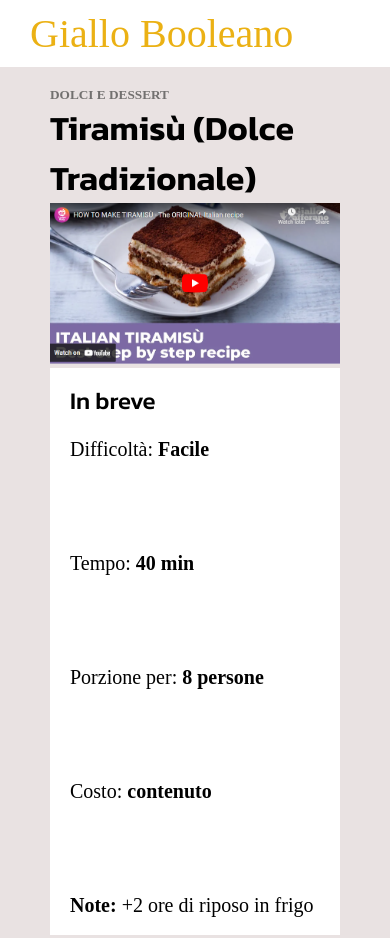
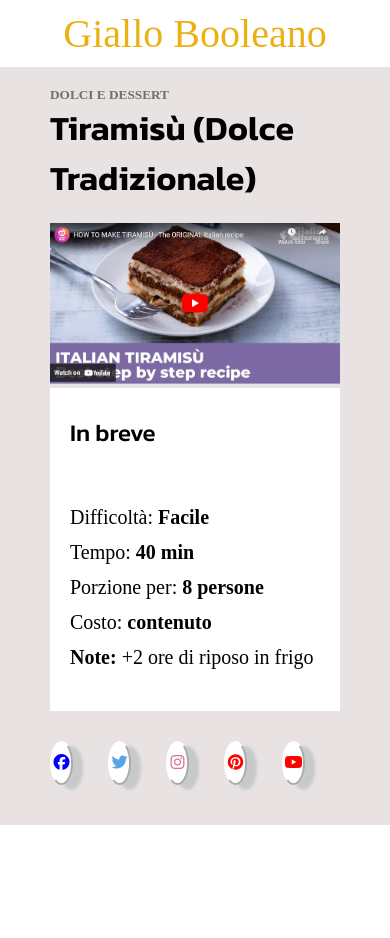
Before and after one commit to MattiaEsposito98/htmlcss-responsive-layout, a plain HTML site: page index.html in a window 390 px wide. Shown: the top 938 px of the page. After the commit the page ends 844 px from the top, so only its background shows below. Drawn offline with Linux system fonts and the light colour scheme; a web font is replaced by a local one.

Commit message:
add responsive mobile

```diff
--- a/index.html
+++ b/index.html
@@ -15,7 +15,9 @@
 <body>
   <header>
     <nav>
-      <h1 class=" header-title"> <a href=""> Giallo Booleano</h1> </a>
+      <a href="">
+        <h1 class=" header-title"> Giallo Booleano</h1>
+      </a>
     </nav>
   </header>
 
@@ -24,8 +26,8 @@
     <section class="hero">
       <div class="container-hero">
         <div>
-          <h5>DOLCI E DESSERT</h5> <br>
-          <h1>Tiramisù (Dolce Tradizionale)</h1> <br>
+          <h5>DOLCI E DESSERT</h5>
+          <h1>Tiramisù <span> (Dolce Tradizionale)</span></h1>
         </div>
         <div class="row">
           <div class="col-70">
@@ -33,7 +35,7 @@
           </div>
           <div class="col-30">
             <div class="card-details">
-              <h2>In breve </h2> <br> <br>
+              <h2>In breve </h2>
               <ul>
                 <li>Difficoltà: <strong>Facile</strong></li>
                 <li>Tempo: <strong>40 min</strong></li>
@@ -46,23 +48,27 @@
         </div>
 
         <!-- Container per i bottoni -->
-
         <div class="container-btn">
           <div class="row">
             <div class="col-20">
-              <button class="btn-social"><i class="fa-brands fa-facebook"></i> <a href=""> <strong> <span>FACEBOOK</span> </strong> </a> </button>
+              <button class="btn-social"><i class="fa-brands fa-facebook"></i> <strong> <span>FACEBOOK</span> </strong>
+              </button>
             </div>
             <div class="col-20">
-              <button class="btn-social"><i class="fa-brands fa-twitter"></i><a href=""> <strong> <span>TWITTER</span> </strong> </a> </button>
+              <button class="btn-social"><i class="fa-brands fa-twitter"></i> <strong> <span>TWITTER</span>
+                </strong></button>
             </div>
             <div class="col-20">
-              <button class="btn-social"><i class="fa-brands fa-instagram"></i><a href=""> <strong> <span>INSTAGRAM</span> </strong> </a> </button>
+              <button class="btn-social"><i class="fa-brands fa-instagram"></i> <strong> <span>INSTAGRAM</span>
+                </strong> </button>
             </div>
             <div class="col-20">
-              <button class="btn-social"><i class="fa-brands fa-pinterest"></i><a href=""> <strong> <span>PINTERESTT</span></strong> </a> </button>
+              <button class="btn-social"><i class="fa-brands fa-pinterest"></i> <strong>
+                  <span>PINTERESTT</span></strong> </button>
             </div>
             <div class="col-20">
-              <button class="btn-social"><i class="fa-brands fa-youtube"></i><a href=""> <strong> <span>YOUTUBE</span></strong> </a> </button>
+              <button class="btn-social"><i class="fa-brands fa-youtube"></i><strong> <span>YOUTUBE</span></strong>
+              </button>
             </div>
           </div>
         </div>
--- a/responsive.css
+++ b/responsive.css
@@ -1,10 +1,6 @@
 /* media queries */
 /* Tablet */
 @media (max-width: 991.99px) {
-  br{
-    display: none;
-  }
-
   .container-hero h1{
     font-family: "Kanit", sans-serif;
     font-weight:600;
@@ -52,6 +48,10 @@
   }
 
   /* Container con bottoni */
+  br{
+    display: none;
+  }
+
   .container-btn{
     width: 100%;
   }
@@ -65,3 +65,44 @@
     display: none;
   }
 }
+
+/* Mobile */
+@media (max-width: 767.99px){
+  .header-title {
+    color: rgb(235, 177, 20);
+    font-family: "Spicy Rice", serif;
+    font-weight: 100;
+    font-style: normal;
+    text-align: center;
+    font-size: 40px;
+  }
+
+.container-hero .row{
+  display: flex;
+}
+
+.card-details{
+  display: flex;
+  flex-direction: column;
+}
+
+.card-details h2{
+  margin: 12px 0;
+}
+
+.card-details ul, li {
+display: block;
+margin: 12px 0;
+}
+
+.btn-social {
+  line-height: 40px;
+  border-radius: 50%;
+  width: 40%;
+  font-size: 16px;
+  background-color: white;
+  border-color: white;
+  box-shadow: 10px 5px 3px rgb(199, 201, 202);
+  cursor: pointer;
+}
+}
--- a/style.css
+++ b/style.css
@@ -45,6 +45,7 @@ main {
   font-weight: 700;
   font-style: normal;
   font-size: 44px;
+  margin-bottom: 20px;
 }
 
 .container-hero {
@@ -78,12 +79,13 @@ main {
   font-family: "Kanit", sans-serif;
   font-weight: 500;
   font-style: normal;
+  margin-bottom: 20px;
 }
 
 .card-details ul {
   display: flex;
   flex-direction: column;
-  gap: 20px;
+  gap: 14px;
   font-size: 18px;
 }
 
@@ -105,6 +107,7 @@ main {
   background-color: white;
   border-color: white;
   box-shadow: 10px 5px 3px rgb(199, 201, 202);
+  cursor: pointer;
 }
 
 .fa-facebook {
```
